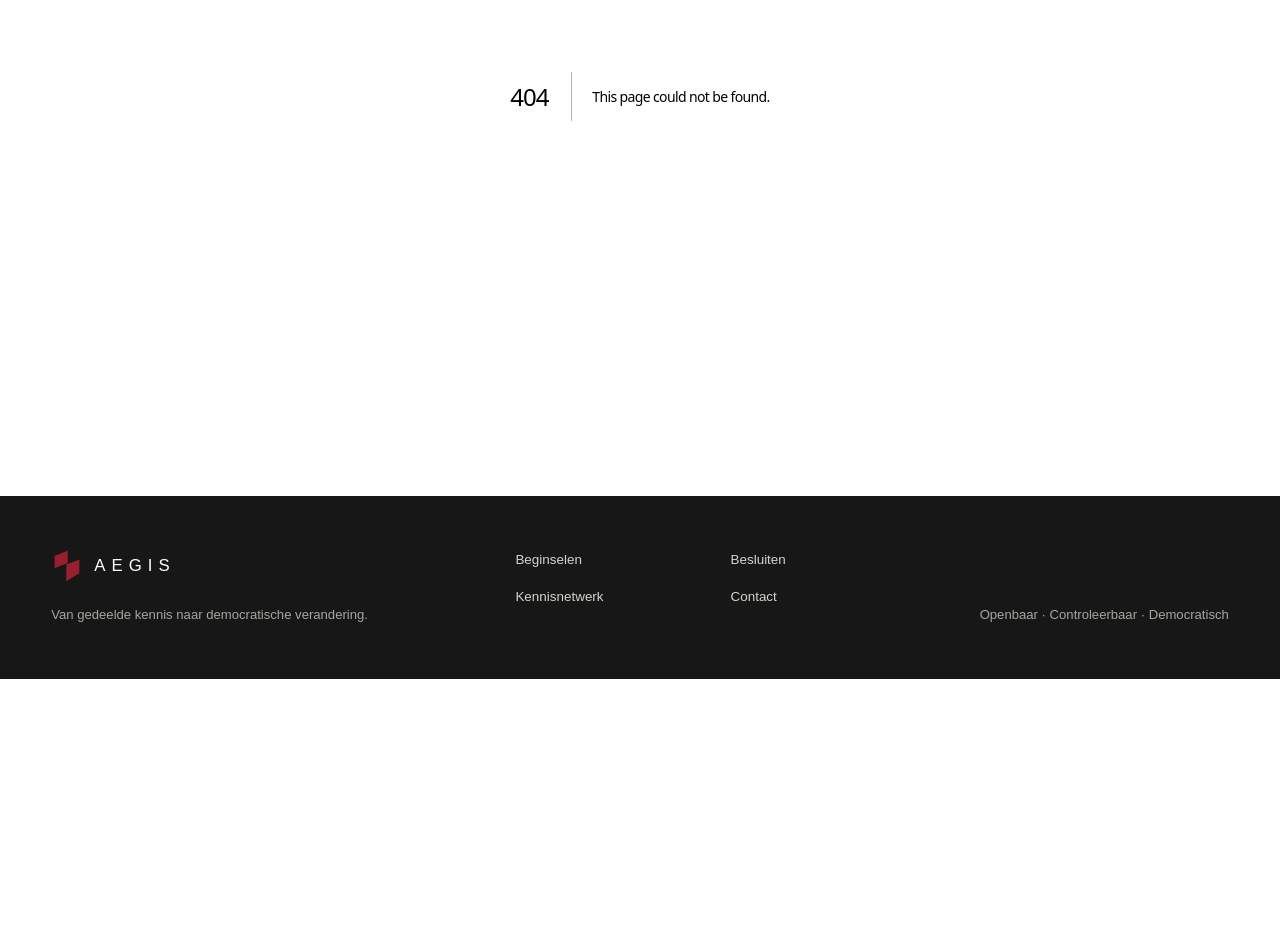
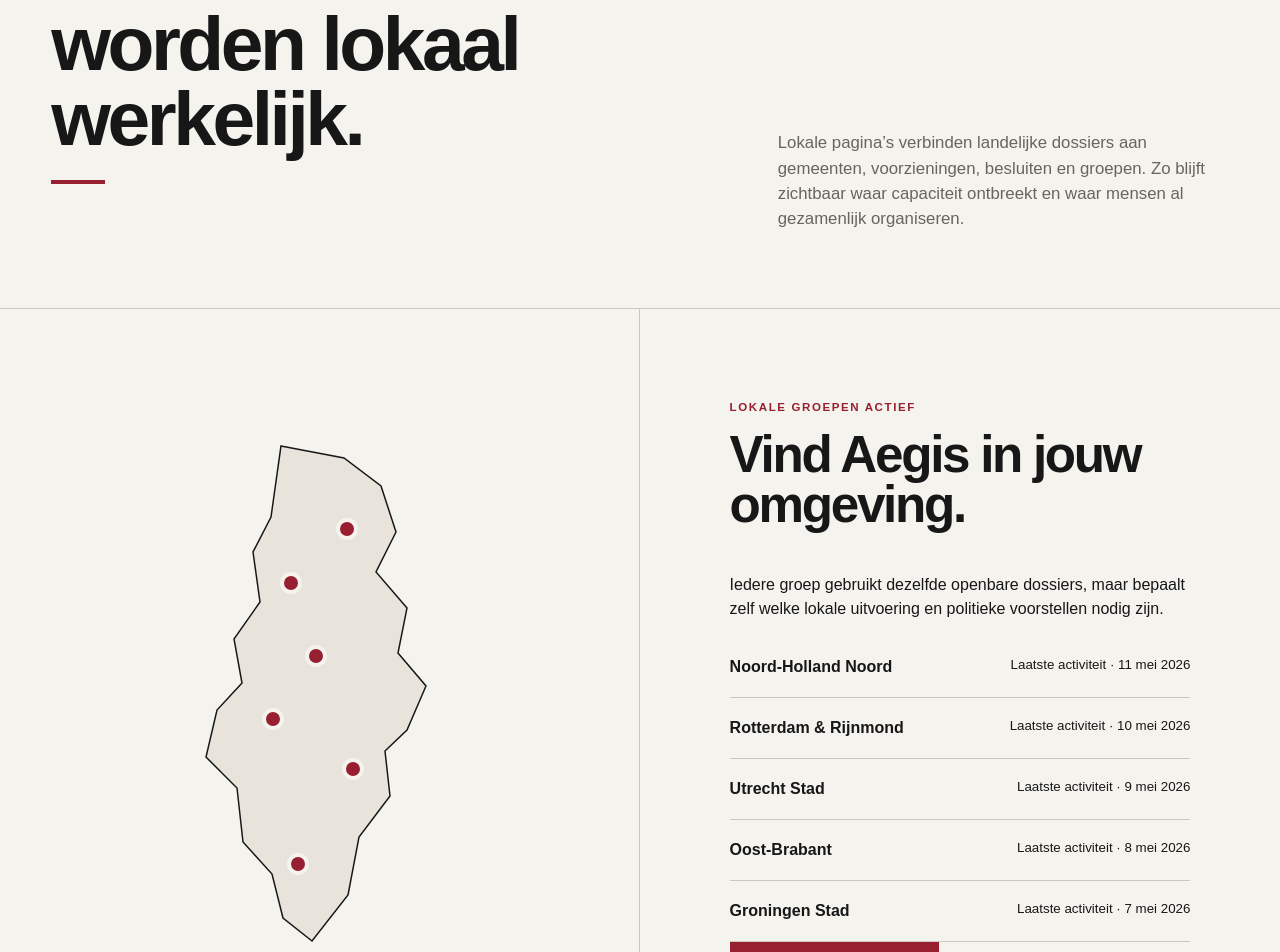
Before and after one commit to Esmeevanleeuwen/aegis, a Next.js app: page /lokaal in a window 1280 px wide. Before the commit this address had no page. Shown: the part 380-1332 px from the top of the page. Before the commit the page ends 1059 px from the top, so only its background shows below. Built offline with nearby package versions, Linux system fonts and the light colour scheme.

Commit message:
Build Aegis editorial platform

```diff
--- /dev/null
+++ b/app/lokaal/page.tsx
@@ -0,0 +1,53 @@
+import type { Metadata } from "next";
+import { PageIntro } from "@/components/PageIntro";
+import { localGroups } from "@/lib/site-data";
+
+export const metadata: Metadata = {
+  title: "Lokaal",
+};
+
+export default function LocalPage() {
+  return (
+    <>
+      <PageIntro eyebrow="Dicht bij de uitvoering" title="Landelijke keuzes worden lokaal werkelijk.">
+        <p>
+          Lokale pagina’s verbinden landelijke dossiers aan gemeenten,
+          voorzieningen, besluiten en groepen. Zo blijft zichtbaar waar
+          capaciteit ontbreekt en waar mensen al gezamenlijk organiseren.
+        </p>
+      </PageIntro>
+      <section className="local-layout">
+        <div className="local-map">
+          <svg viewBox="0 0 300 520" role="img" aria-label="Kaart van Nederland met lokale Aegis-groepen">
+            <path d="M111 10 174 22 211 50 226 96 206 136 237 172 228 217 256 250 237 294 215 315 220 360 189 401 178 459 142 505 113 482 102 438 73 406 67 352 36 321 47 274 72 247 64 203 90 166 83 116 101 81Z" />
+            <circle cx="177" cy="93" r="9" />
+            <circle cx="121" cy="147" r="9" />
+            <circle cx="146" cy="220" r="9" />
+            <circle cx="103" cy="283" r="9" />
+            <circle cx="183" cy="333" r="9" />
+            <circle cx="128" cy="428" r="9" />
+          </svg>
+        </div>
+        <div className="local-list">
+          <p className="eyebrow">Lokale groepen actief</p>
+          <h2>Vind Aegis in jouw omgeving.</h2>
+          <p>
+            Iedere groep gebruikt dezelfde openbare dossiers, maar bepaalt zelf
+            welke lokale uitvoering en politieke voorstellen nodig zijn.
+          </p>
+          <div>
+            {localGroups.map(([name, date]) => (
+              <div className="local-list__row" key={name}>
+                <strong>{name}</strong>
+                <small>Laatste activiteit · {date}</small>
+              </div>
+            ))}
+          </div>
+          <a className="button" href="mailto:contact@aegis.nl">
+            Start een lokale groep
+          </a>
+        </div>
+      </section>
+    </>
+  );
+}
```
